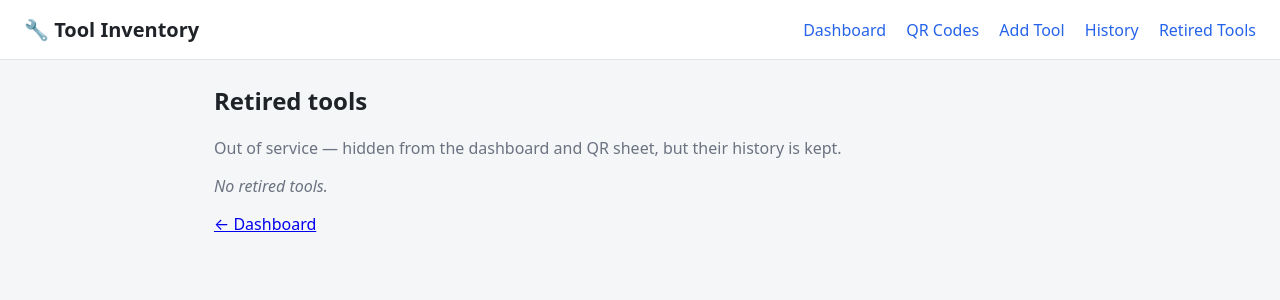
After one commit to dgoobs/tool-inventory, a Flask app: page /tools/retired in a window 1280 px wide. The commit adds this page. Shown: the top 300 px of the page. Run offline with Flask 3, Linux system fonts and the light colour scheme.

Commit message:
Add admin retire/reactivate for tools taken out of service
- Tool gets an `active` flag; retiring sets it False rather than
  deleting the row, so a tool's checkout history survives in the audit
  trail (deleting it outright would orphan or destroy that history).
- Retired tools drop off the dashboard and the QR print sheet.
- Scanning a retired tool's QR tag shows a "taken out of service"
  message instead of a checkout/check-in form.
- New Retired Tools page (admin-only) lists retired tools with a
  Reactivate action.
- Retire and Reactivate both require the admin password, consistent
  with the other override actions.
- Retiring is blocked while the tool is checked out (check it in
  first), so a tool can't vanish from tracking while someone has it.

Also fixes a migration-ordering bug this change exposed: the earlier
ensure_qr_tokens()/ensure_manual_column() functions ran ORM queries
against Tool before all of Tool's columns necessarily existed on an
older database -- SQLAlchemy selects every mapped column on any query,
so a DB missing just the new `active` column broke every Tool query,
not only ones touching that column. Consolidated into one
ensure_schema() that adds all missing columns via raw SQL first, then
does ORM-based backfill once the schema is complete. Verified against
the actual live database's current schema before deploying.

Co-Authored-By: Claude Sonnet 5 <noreply@anthropic.com>

```diff
--- a/app.py
+++ b/app.py
@@ -35,8 +35,7 @@ def create_app():
 
     with app.app_context():
         db.create_all()
-        ensure_qr_tokens()
-        ensure_manual_column()
+        ensure_schema()
         seed_tools()
 
     register_routes(app)
@@ -53,37 +52,43 @@ def seed_tools():
     db.session.commit()
 
 
-def ensure_qr_tokens():
-    """Add the qr_token column/index and backfill tokens if this DB predates QR codes."""
+def ensure_schema():
+    """Add any columns an older database is missing, and backfill their
+    values -- keeps the app working across every version of the schema
+    without a full migration framework.
+
+    Every column has to exist BEFORE any ORM query runs: SQLAlchemy's
+    Tool/CheckoutRecord queries select all mapped columns at once, so a
+    single missing one (e.g. a DB that predates this feature) breaks
+    every query against that model, not just the one touching that
+    column. So: add all missing columns via raw SQL first, then do any
+    ORM-based backfill.
+    """
     inspector = inspect(db.engine)
-    if "tool" not in inspector.get_table_names():
-        return  # fresh DB -- db.create_all() above already made the column
 
-    columns = [c["name"] for c in inspector.get_columns("tool")]
-    if "qr_token" not in columns:
-        db.session.execute(text("ALTER TABLE tool ADD COLUMN qr_token VARCHAR(32)"))
+    if "tool" in inspector.get_table_names():
+        tool_columns = [c["name"] for c in inspector.get_columns("tool")]
+        if "qr_token" not in tool_columns:
+            db.session.execute(text("ALTER TABLE tool ADD COLUMN qr_token VARCHAR(32)"))
+        if "active" not in tool_columns:
+            db.session.execute(text("ALTER TABLE tool ADD COLUMN active BOOLEAN NOT NULL DEFAULT 1"))
         db.session.commit()
 
+    if "checkout_record" in inspector.get_table_names():
+        record_columns = [c["name"] for c in inspector.get_columns("checkout_record")]
+        if "is_manual" not in record_columns:
+            db.session.execute(
+                text("ALTER TABLE checkout_record ADD COLUMN is_manual BOOLEAN NOT NULL DEFAULT 0")
+            )
+        db.session.commit()
+
+    # Every column now exists -- safe to run ORM queries.
     for tool in Tool.query.filter(Tool.qr_token.is_(None)).all():
         tool.qr_token = generate_qr_token()
     db.session.commit()
 
     db.session.execute(text("CREATE UNIQUE INDEX IF NOT EXISTS ix_tool_qr_token ON tool (qr_token)"))
     db.session.commit()
-
-
-def ensure_manual_column():
-    """Add checkout_record.is_manual if this DB predates admin overrides."""
-    inspector = inspect(db.engine)
-    if "checkout_record" not in inspector.get_table_names():
-        return  # fresh DB -- db.create_all() above already made the column
-
-    columns = [c["name"] for c in inspector.get_columns("checkout_record")]
-    if "is_manual" not in columns:
-        db.session.execute(
-            text("ALTER TABLE checkout_record ADD COLUMN is_manual BOOLEAN NOT NULL DEFAULT 0")
-        )
-        db.session.commit()
 
 
 def register_routes(app):
@@ -145,7 +150,7 @@ def register_routes(app):
     @app.route("/")
     def dashboard():
         status_filter = request.args.get("status")  # None | in_shop | checked_out
-        tools = Tool.query.order_by(Tool.category, Tool.label).all()
+        tools = Tool.query.filter_by(active=True).order_by(Tool.category, Tool.label).all()
 
         categories = {}
         for t in tools:
@@ -188,6 +193,9 @@ def register_routes(app):
         can't be marked checked in (or out) without whoever's doing it actually
         having the tag in hand."""
         tool = Tool.query.filter_by(qr_token=token).first_or_404()
+
+        if not tool.active:
+            return render_template("scan.html", tool=tool, retired=True)
 
         if request.method == "POST":
             if tool.status == "in_shop":
@@ -317,8 +325,69 @@ def register_routes(app):
 
     @app.route("/qr")
     def qr_codes():
-        tools = Tool.query.order_by(Tool.category, Tool.label).all()
+        tools = Tool.query.filter_by(active=True).order_by(Tool.category, Tool.label).all()
         return render_template("qr_codes.html", tools=tools)
+
+    @app.route("/tools/<int:tool_id>/retire", methods=["GET", "POST"])
+    def retire_tool(tool_id):
+        """Admin-only: take a tool out of service. It drops off the dashboard
+        and QR sheet but its row and history stick around."""
+        redirect_response = require_admin()
+        if redirect_response:
+            return redirect_response
+
+        tool = Tool.query.get_or_404(tool_id)
+        if tool.status == "checked_out":
+            flash(f"{tool.label} is checked out -- check it in before retiring it.", "error")
+            return redirect(url_for("dashboard"))
+        if not tool.active:
+            flash(f"{tool.label} is already retired.", "error")
+            return redirect(url_for("dashboard"))
+
+        if request.method == "POST":
+            if not check_admin_password(request.form.get("admin_password")):
+                flash("Incorrect admin password.", "error")
+                return render_template("retire_tool.html", tool=tool)
+
+            tool.active = False
+            db.session.commit()
+            flash(f"{tool.label} was retired.", "success")
+            return redirect(url_for("dashboard"))
+
+        return render_template("retire_tool.html", tool=tool)
+
+    @app.route("/tools/<int:tool_id>/reactivate", methods=["GET", "POST"])
+    def reactivate_tool(tool_id):
+        """Admin-only: bring a retired tool back into service."""
+        redirect_response = require_admin()
+        if redirect_response:
+            return redirect_response
+
+        tool = Tool.query.get_or_404(tool_id)
+        if tool.active:
+            flash(f"{tool.label} is already active.", "error")
+            return redirect(url_for("retired_tools"))
+
+        if request.method == "POST":
+            if not check_admin_password(request.form.get("admin_password")):
+                flash("Incorrect admin password.", "error")
+                return render_template("reactivate_tool.html", tool=tool)
+
+            tool.active = True
+            db.session.commit()
+            flash(f"{tool.label} was reactivated.", "success")
+            return redirect(url_for("dashboard"))
+
+        return render_template("reactivate_tool.html", tool=tool)
+
+    @app.route("/tools/retired")
+    def retired_tools():
+        redirect_response = require_admin()
+        if redirect_response:
+            return redirect_response
+
+        tools = Tool.query.filter_by(active=False).order_by(Tool.category, Tool.label).all()
+        return render_template("retired_tools.html", tools=tools)
 
     @app.route("/tools/new", methods=["GET", "POST"])
     def new_tool():
--- a/models.py
+++ b/models.py
@@ -23,6 +23,9 @@ class Tool(db.Model):
     # Random, unguessable -- printed as a QR code on the physical tool. This is the
     # only way to check a tool in or out, so checking one in requires having its tag.
     qr_token = db.Column(db.String(32), unique=True, default=generate_qr_token)
+    # False once a tool is retired (taken out of service). Retired tools drop off
+    # the dashboard/QR sheet but keep their row and history for the audit trail.
+    active = db.Column(db.Boolean, nullable=False, default=True)
 
     def __repr__(self):
         return f"<Tool {self.label}>"
--- a/templates/base.html
+++ b/templates/base.html
@@ -18,6 +18,7 @@
         <a href="{{ url_for('qr_codes') }}">QR Codes</a>
         <a href="{{ url_for('new_tool') }}">Add Tool</a>
         <a href="{{ url_for('history') }}">History</a>
+        {% if is_admin %}<a href="{{ url_for('retired_tools') }}">Retired Tools</a>{% endif %}
         {% if config.SHOP_PASSWORD %}<a href="{{ url_for('logout') }}">Log out</a>{% endif %}
       </nav>
     {% endif %}
--- a/templates/dashboard.html
+++ b/templates/dashboard.html
@@ -68,6 +68,7 @@
                 {% if is_admin %}
                   {% if tool.status == 'in_shop' %}
                     <a class="btn btn-admin" href="{{ url_for('manual_checkout', tool_id=tool.id) }}">Manual check-out</a>
+                    <a class="btn btn-admin" href="{{ url_for('retire_tool', tool_id=tool.id) }}">Retire</a>
                   {% else %}
                     <a class="btn btn-admin" href="{{ url_for('edit_checkout', tool_id=tool.id) }}">Edit</a>
                     <a class="btn btn-admin" href="{{ url_for('manual_checkin', tool_id=tool.id) }}">Manual check-in</a>
--- /dev/null
+++ b/templates/retired_tools.html
@@ -0,0 +1,33 @@
+{% extends "base.html" %}
+{% block title %}Retired Tools{% endblock %}
+{% block content %}
+  <h2>Retired tools</h2>
+  <p class="muted">Out of service &mdash; hidden from the dashboard and QR sheet, but their history is kept.</p>
+
+  {% if not tools %}
+    <p class="empty">No retired tools.</p>
+  {% else %}
+    <table>
+      <thead>
+        <tr>
+          <th>Tool</th>
+          <th>Category</th>
+          <th></th>
+        </tr>
+      </thead>
+      <tbody>
+        {% for tool in tools %}
+          <tr>
+            <td>{{ tool.label }}</td>
+            <td>{{ tool.category }}</td>
+            <td class="actions">
+              <a class="btn btn-in" href="{{ url_for('reactivate_tool', tool_id=tool.id) }}">Reactivate</a>
+            </td>
+          </tr>
+        {% endfor %}
+      </tbody>
+    </table>
+  {% endif %}
+
+  <p><a href="{{ url_for('dashboard') }}">&larr; Dashboard</a></p>
+{% endblock %}
--- a/templates/scan.html
+++ b/templates/scan.html
@@ -7,7 +7,10 @@
     <p class="flash flash-error">Admin manual override &mdash; this bypasses QR scanning.</p>
   {% endif %}
 
-  {% if tool.status == 'in_shop' %}
+  {% if retired %}
+    <p><span class="badge badge-admin">Retired</span></p>
+    <p class="muted">This tool has been taken out of service and is no longer tracked.</p>
+  {% elif tool.status == 'in_shop' %}
     <p><span class="badge badge-in">In shop</span></p>
     <p class="muted">Scan again after handing this over.</p>
     <form method="post" class="form-card">
```
Also changed, not shown: templates/reactivate_tool.html (added, +16 -0 lines), templates/retire_tool.html (added, +19 -0 lines).
